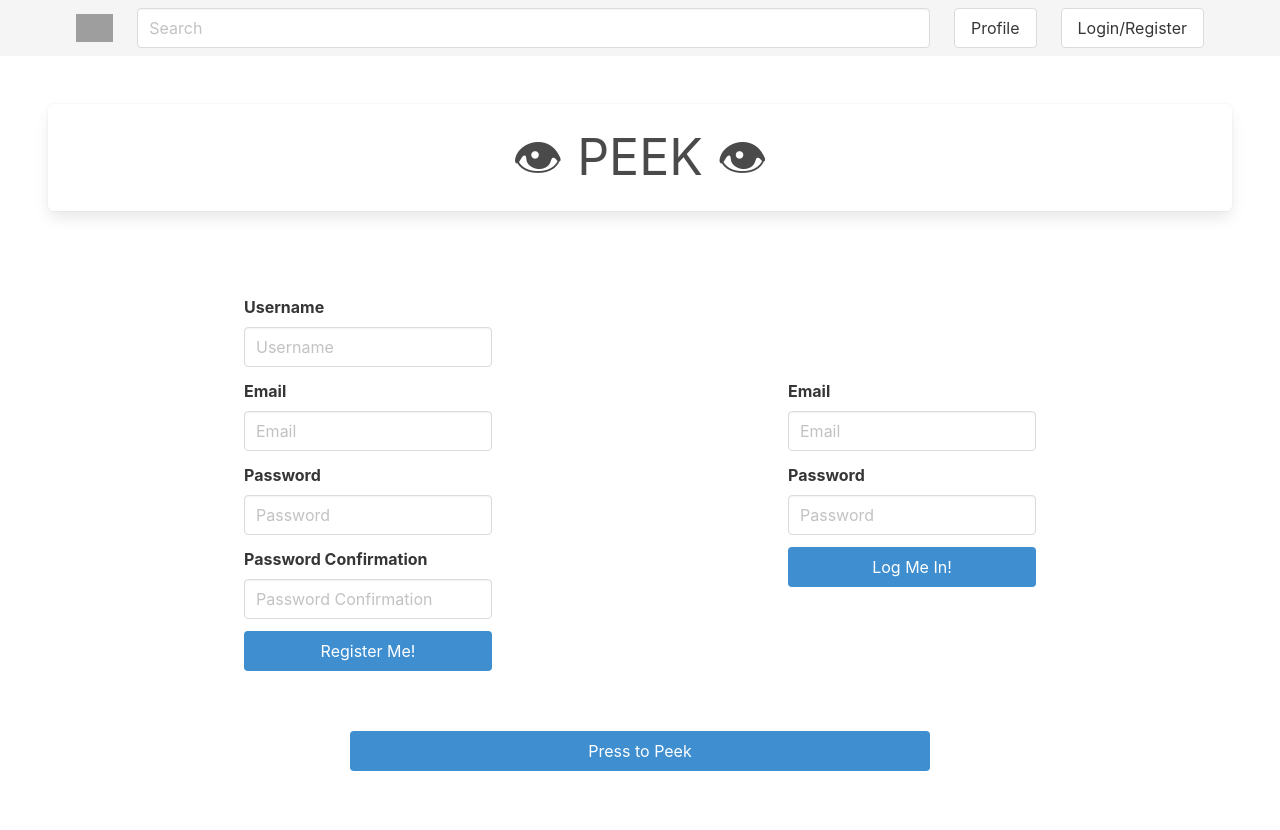
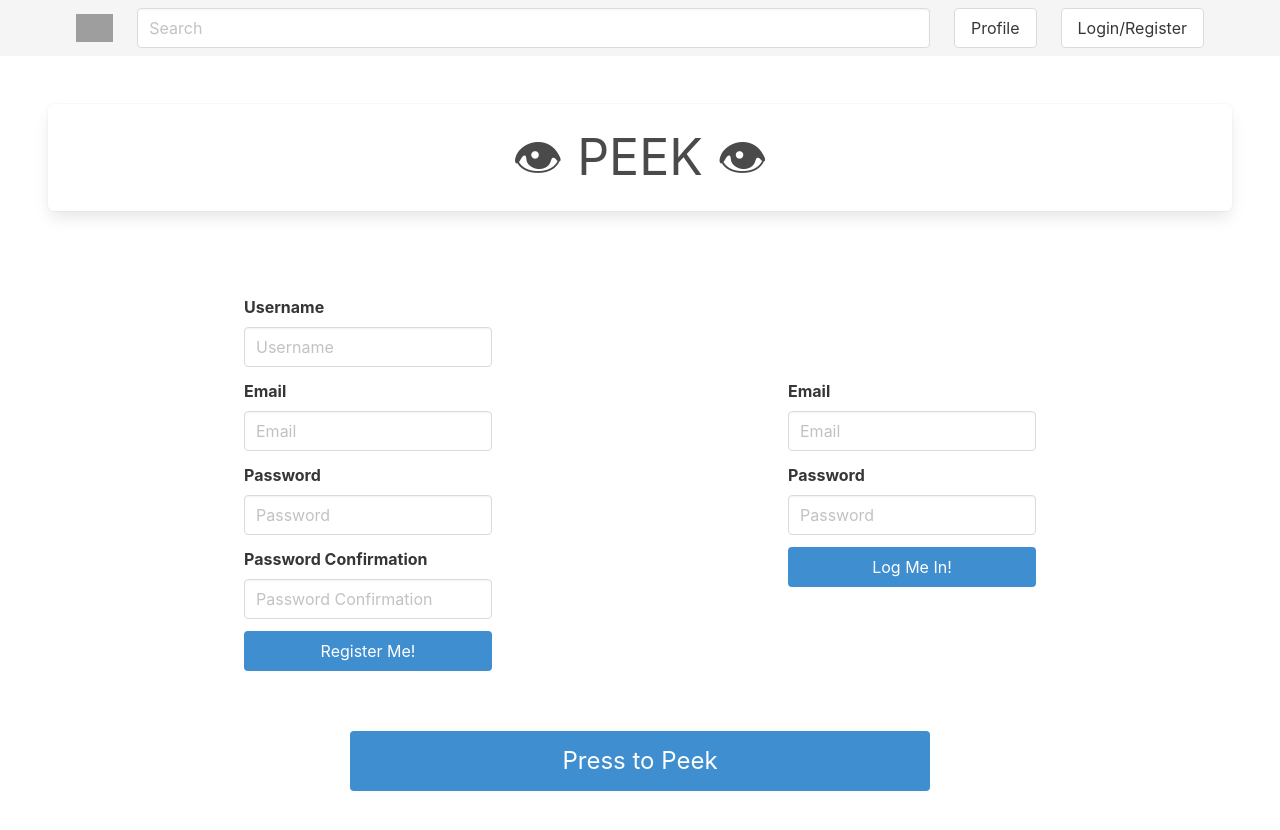
Before and after one commit to sirdantheawesome/Peak-Social-client, a React (Create React App) app: page / in a window 1280 px wide. Shown: the top 830 px of the page. Built offline with nearby package versions, Linux system fonts and the light colour scheme; grey boxes are pictures that could not be loaded.

Commit message:
small home changes

```diff
--- a/src/components/auth/Home.js
+++ b/src/components/auth/Home.js
@@ -24,7 +24,7 @@
       <div className="columns is-mobile is-centered">
         <div className="column is-half is-centered ">
           <Link to={'/feed'}>
-            <button type="submit" className="button is-fullwidth is-info">Press to Peek</button>
+            <button type="submit" className="button is-fullwidth is-info is-large">Press to Peek</button>
           </Link>
 
         </div>
```
